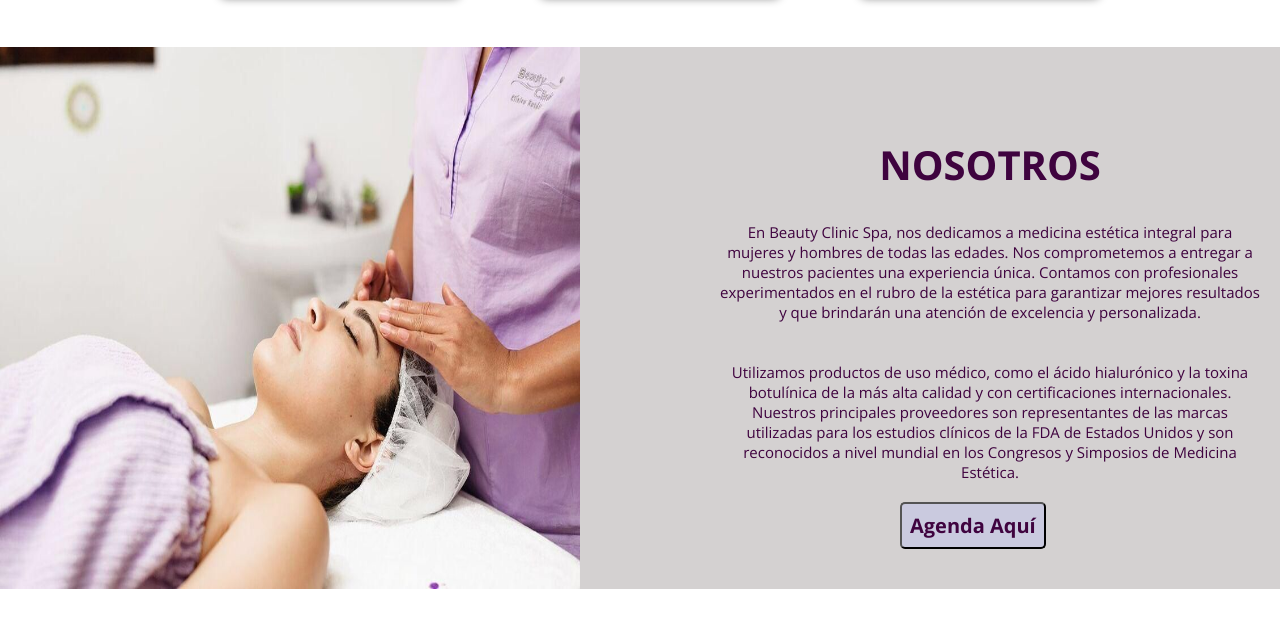
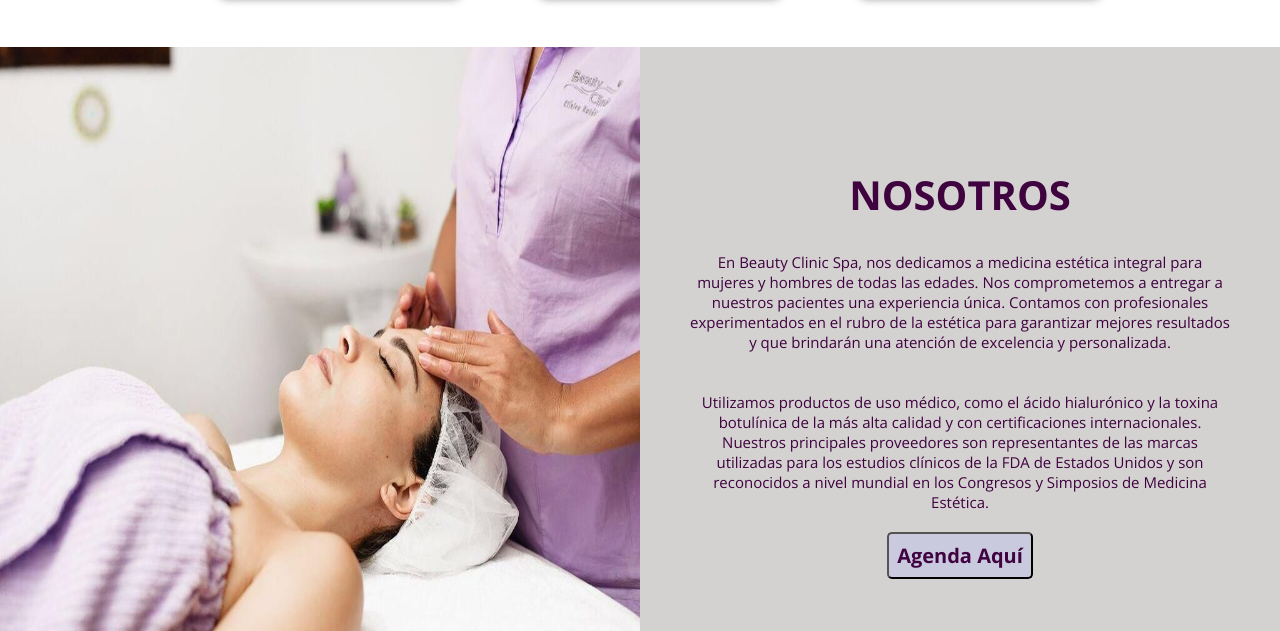
Before and after one commit to FabiolaNunezS/proyecto1, a plain HTML site: page index.html in a window 1280 px wide. Shown: the part 1280-1911 px from the top of the page. Drawn offline with nearby package versions, Linux system fonts and the light colour scheme.

Commit message:
margenes y botones

```diff
--- a/assets/style/common.css
+++ b/assets/style/common.css
@@ -32,3 +32,7 @@ nav{
 nav a:hover{
     color: rgb(117, 113, 113);
 }
+
+input{
+    padding: 4px 10px;
+}
--- a/assets/style/style.css
+++ b/assets/style/style.css
@@ -139,14 +139,11 @@ div .images img{
     height: 250px;
 }
 
-
-
 .about{
     background-color: rgba(197, 192, 192, 0.733);
     display: grid;
     grid-template-columns: repeat(2, 1fr);
-    gap: 120px;
-    margin-top: 8git0px;
+
 }
 
 .image-left img{
@@ -173,6 +170,11 @@ div .images img{
    font-size: 15px;
    font-weight: 400;
    padding: 20px;
+
+}
+
+.about .container-info{
+    padding: 30px;
 }
 
 .container-info .contact {
@@ -184,7 +186,11 @@ div .images img{
     border-radius: 5px;
     padding: 8px;
     margin-bottom: 40px;
-    margin-left: 200px;
+}
+
+.button-container{
+    display: flex;
+    justify-content: center;
 }
 
 .container-info .contact:hover{
--- a/index.html
+++ b/index.html
@@ -84,7 +84,10 @@
             <h2>NOSOTROS</h2>
             <P>En Beauty Clinic Spa, nos dedicamos a medicina estética integral para mujeres y hombres de todas las edades. Nos comprometemos a entregar a nuestros pacientes una experiencia única. Contamos con profesionales experimentados en el rubro de la estética para garantizar mejores resultados y que brindarán una atención de excelencia y personalizada.</P>
             <p>Utilizamos productos de uso médico, como el ácido hialurónico y la toxina botulínica de la más alta calidad y con certificaciones internacionales. Nuestros principales proveedores son representantes de las marcas utilizadas para los estudios clínicos de la FDA de Estados Unidos y son reconocidos a nivel mundial en los Congresos y Simposios de Medicina Estética.</p>
-            <button class="contact">Agenda Aquí</button>
+           <div class="button-container">
+                <button class="contact">Agenda Aquí</button>
+           </div>
+
         </div>
 
     </section>
```
